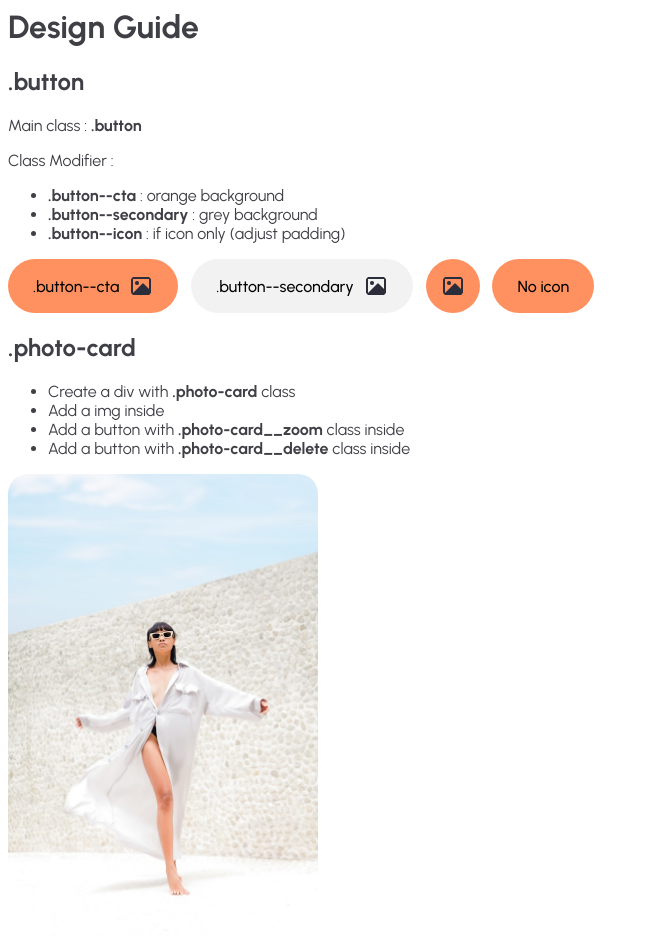
After one commit to mohedabbas/betweenus, a PHP site: page /designguide in a window 1280 px wide. The commit adds this page. Shown: the whole page, without its empty margins (0-649 px from the left). Run offline with PHP 8.4, Linux system fonts and the light colour scheme.

Commit message:
Upto date branch with all the neccessary code

```diff
--- /dev/null
+++ b/sources/app/controllers/DesignGuideController.php
@@ -0,0 +1,14 @@
+<?php
+namespace App\Controllers;
+
+use App\Core\Controller;
+class DesignGuideController extends Controller
+{
+    public function index(): void
+    {
+        $data = [
+            'title' => 'Design Guide'
+        ];
+        $this->loadView('designGuide/index', $data);
+    }
+}
--- /dev/null
+++ b/sources/app/views/designGuide/index.php
@@ -0,0 +1,43 @@
+<head>
+    <meta charset="UTF-8">
+    <meta name="viewport" content="width=device-width, initial-scale=1.0">
+    <title><?= htmlspecialchars($title) ?></title>
+    <link rel="stylesheet" href="/assets/css/styles.css">
+</head>
+
+<h1>
+    Design Guide
+</h1>
+
+<section>
+    <h2>.button</h2>
+    <p>Main class : <b>.button</b></p>
+    <p>Class Modifier :</p>
+    <ul>
+        <li> <b>.button--cta</b> : orange background </li>
+        <li> <b>.button--secondary</b> : grey background</li>
+        <li> <b>.button--icon</b> : if icon only (adjust padding)</li>
+    </ul>
+
+    <div style="display:flex; gap: 0.8rem">
+        <button class="button button--cta">.button--cta<img src="..\..\assets\images\icons\picture.png"></button>
+        <button class="button button--secondary">.button--secondary<img
+                src="..\..\assets\images\icons\picture.png"></button>
+        <button class="button button--icon"><img src="..\..\assets\images\icons\picture.png"></button>
+        <a href="#" class="button button--cta">No icon</a>
+    </div>
+</section>
+<section>
+    <h2>.photo-card</h2>
+    <ul>
+        <li>Create a div with <b>.photo-card</b> class</li>
+        <li>Add a img inside</li>
+        <li>Add a button with <b>.photo-card__zoom</b> class inside</li>
+        <li>Add a button with <b>.photo-card__delete</b> class inside</li>
+    </ul>
+    <div class="photo-card">
+        <img src="../../assets/images/sample_picture.png" alt="picture">
+        <button class="photo-card__zoom"></button>
+        <button class="photo-card__delete"></button>
+    </div>
+</section>
--- a/sources/assets/css/styles.css
+++ b/sources/assets/css/styles.css
@@ -26,24 +26,77 @@ body {
   font-size: inherit;
   padding: 0;
   cursor: pointer;
+  padding: 0.9375rem 1.5625rem;
+  width: fit-content;
+  background-color: var(--primary-color);
+  border-radius: 1.6875rem;
   font-weight: 500;
-  padding: 0.9375rem 1.5625rem;
-  display: inline-block;
-  background-color: var(--primary-color);
   color: var(--black-color);
-  border-radius: 1.6875rem;
-  transition: background-color 0.3s;
-}
-.button-cta {
-  background-color: var(--primary-color);
-}
-.button-secondary {
-  background-color: var(--light-grey-color);
-}
-.button-icon {
   display: flex;
   align-items: center;
   gap: 0.625rem;
+  transition: background-color 0.3s;
+}
+.button--cta {
+  background-color: var(--primary-color);
+}
+.button--secondary {
+  background-color: var(--light-grey-color);
+}
+.button--icon {
+  padding: 0.9375rem 0.9375rem;
+}
+
+.photo-card {
+  position: relative;
+  border-radius: 1.25rem;
+  overflow: hidden;
+  width: auto;
+  max-width: 19.375rem;
+}
+.photo-card img {
+  width: 100%;
+}
+.photo-card:hover::after,
+.photo-card:hover button {
+  opacity: 1;
+  transition: 300ms ease-out;
+}
+.photo-card button {
+  background-color: transparent;
+  border: none;
+  font-family: inherit;
+  font-size: inherit;
+  padding: 0;
+  cursor: pointer;
+  width: 1.5rem;
+  height: 1.5rem;
+  opacity: 0;
+  position: absolute;
+  z-index: 2;
+  cursor: pointer;
+}
+.photo-card__delete {
+  background-image: url("../images/icons/cross.png");
+  right: 1.125rem;
+  top: 1.125rem;
+}
+.photo-card__zoom {
+  left: 50%;
+  top: 50%;
+  transform: translate(-50%, -50%);
+  background-image: url("../images/icons/zoom.png");
+}
+.photo-card::after {
+  content: "";
+  opacity: 0;
+  position: absolute;
+  z-index: 1;
+  right: 0;
+  bottom: 0;
+  width: 100%;
+  height: 100%;
+  background-color: rgba(0, 0, 0, 0.6);
 }
 
 /*# sourceMappingURL=styles.css.map */
--- a/sources/index.php
+++ b/sources/index.php
@@ -47,5 +47,5 @@ $router->post('/', ['HomeController', 'index']);
 $router->get('/register', ['AuthController', 'register']);
 $router->post('/register', ['AuthController', 'store']);
 
-$router->get('/designSystem', ['DesignSystemController', 'index']);
+$router->get('/designguide', ['DesignGuideController', 'index']);
 $router->dispatch();
--- a/sources/scss/main.scss
+++ b/sources/scss/main.scss
@@ -3,3 +3,4 @@
 
 // Components;
 @use "components/button";
+@use "components/photo-card";
```
Also changed, not shown: sources/app/controllers/ProfileController.php (added, +25 -0 lines), sources/app/views/profile/index.php (added, +30 -0 lines), sources/scss/components/_button.scss (+15 -10 lines), sources/scss/components/_photo-card.scss (added, +54 -0 lines), sources/assets/images/icons/cross.png (added), sources/assets/images/icons/zoom.png (added), sources/assets/images/sample_picture.png (added), 1 other file.
